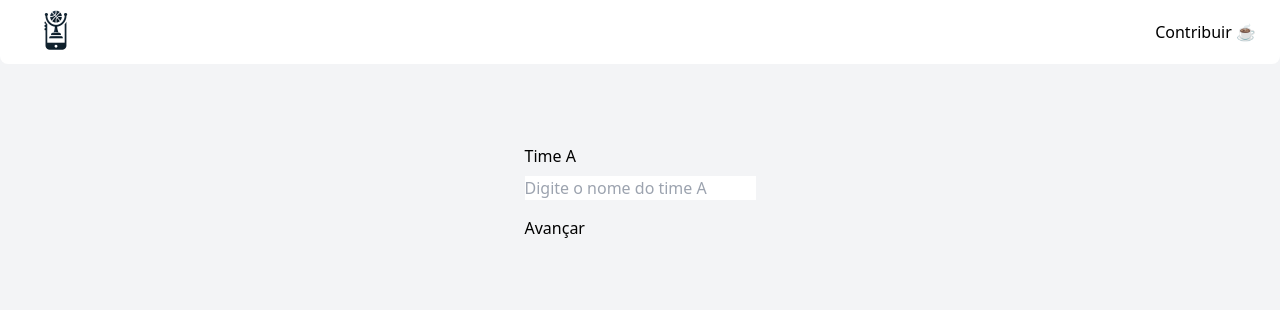
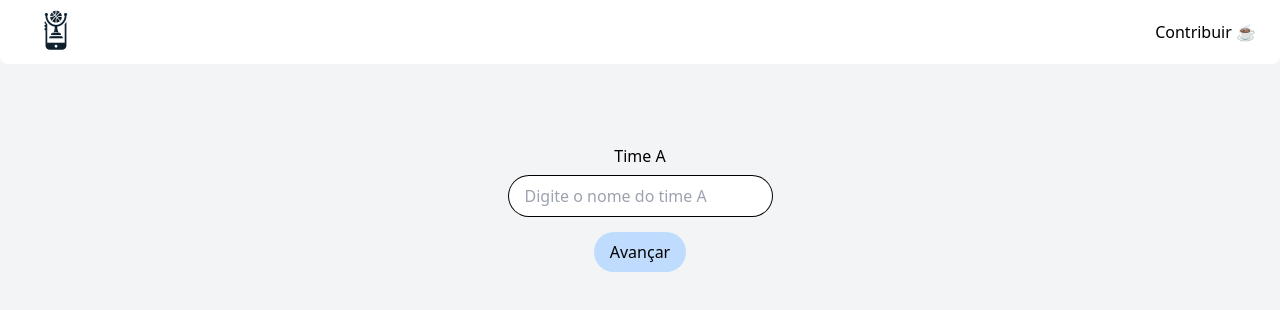
Before and after one commit to sidneyjunr/Web-Scout, a React (Vite) app: page / in a window 1280 px wide. Shown: the top 310 px of the page. Built offline with nearby package versions, Linux system fonts and the light colour scheme.

Commit message:
Só atualização

```diff
--- a/src/App.jsx
+++ b/src/App.jsx
@@ -1,67 +1,57 @@
-import React, { useState } from 'react'
-import Logo from './assets/logo.png'
+import React, { useState } from "react";
+import Logo from "./assets/logo.png";
+import { Form } from "./Components/Form";
 
 export const App = () => {
-
   function handleSubmit(e) {
-    e.preventDefault()
-    setSlide(slide + 1)
-    console.log(slide);
-
-
-
+    e.preventDefault();
+    setSlide(slide + 1);
   }
 
-  const [timeA, setTimeA] = useState('')
-  const [timeB, setTimeB] = useState('')
-  const [slide, setSlide] = useState(0)
+  const [timeA, setTimeA] = useState("");
+  const [timeB, setTimeB] = useState("");
+  const [slide, setSlide] = useState(0);
 
   return (
     <>
-      <div className=' bg-gray-100'>
-        <header className='container mx-auto rounded-b-lg bg-white px-2'>
-          <nav className='flex justify-between items-center mx-4 '>
-            <img src={Logo} className='size-16' alt="logo" />
-            <ul className=''>
-              <li >Contribuir ☕</li>
+      <div className=" bg-gray-100">
+        <header className="container mx-auto rounded-b-lg bg-white px-2">
+          <nav className="flex justify-between items-center mx-4 ">
+            <img src={Logo} className="size-16" alt="logo" />
+            <ul className="">
+              <li>Contribuir ☕</li>
             </ul>
           </nav>
         </header>
-        <main className='container mx-auto h-[calc(100vh-64px)] flex justify-center '>
+        <main className="container mx-auto h-[calc(100vh-64px)] flex justify-center ">
           {slide === 0 ? (
-            <form className='mt-20' onSubmit={handleSubmit}>
-              <label htmlFor='teamA' className='block'>Time A</label>
-              <input
-                id='teamA'
-                className='block mt-2'
-                type="text"
-                placeholder='Digite o nome do time A'
-                value={timeA}
-                onChange={({target})=>setTimeA(target.value.toUpperCase())}
-                required
-              />
-              <button className='mt-4' >Avançar</button>
-            </form>
+            <Form
+              id={"timeA"}
+              value={timeA}
+              label={"Time A"}
+              setTime={setTimeA}
+              placeholder={"Digite o nome do time A"}
+              handleSubmit ={handleSubmit}
+            />
+          ) : null}
+          {slide === 1 ? (
+            <Form
+              id={"timeB"}
+              value={timeB}
+              label={"Time B"}
+              setTime={setTimeB}
+              placeholder={"Digite o nome do time B"}
+              handleSubmit ={handleSubmit}
 
+            />
           ) : null}
-          {slide === 1 ?(
-            <form className='mt-20' onSubmit={handleSubmit}>
-            <label htmlFor='teamB' className='block'>Time B</label>
-            <input
-              id='teamB'
-              className='block mt-2'
-              type="text"
-              placeholder='Digite o nome do time B'
-              value={timeB}
-              onChange={({target})=>setTimeB(target.value.toUpperCase())}
-              required
-            />
-            <button className='mt-4' >Avançar</button>
-          </form>
-          ): null}
-        {timeA && timeB && slide === 2 && <p>{timeA} x {timeB}</p>}
+          {timeA && timeB && slide === 2 && (
+            <p>
+              {timeA} x {timeB}
+            </p>
+          )}
         </main>
       </div>
     </>
-  )
-}
+  );
+};
--- /dev/null
+++ b/src/Components/Form.jsx
@@ -0,0 +1,21 @@
+import React from "react";
+
+export const Form = ({ id, label, value, setTime,handleSubmit, ...props }) => {
+  return (
+    <form className="mt-20 flex flex-col items-center" onSubmit={handleSubmit}>
+      <label htmlFor={id} className="block">
+        {label}
+      </label>
+      <input
+        id={id}
+        className="block mt-2 ring-1 ring-black rounded-full py-2 px-4"
+        type="text"
+        value={value}
+        onChange={({ target }) => setTime(target.value.toUpperCase())}
+        required
+        {...props}
+      />
+      <button className="mt-4 bg-blue-200 px-4 py-2 rounded-full ">Avançar</button>
+    </form>
+  );
+};
```
